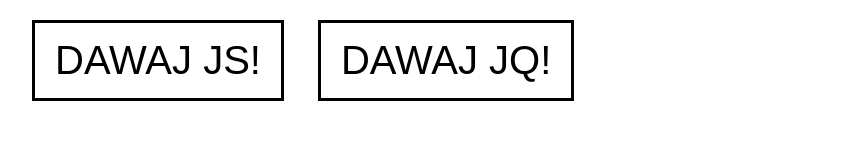
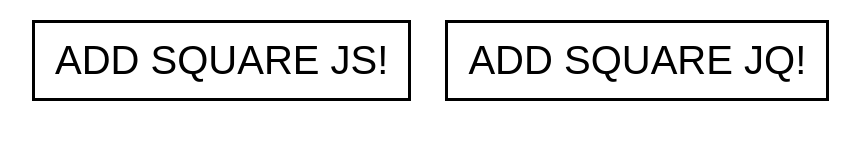
Before and after one commit to annbag/task-add-square, a plain HTML site: page index.html in a window 1280 px wide. Shown: the whole page, without its empty margins (18-878 px from the left). Drawn offline with Linux system fonts and the light colour scheme.

Commit message:
change text

```diff
--- a/index.html
+++ b/index.html
@@ -3,12 +3,12 @@
   <head>
     <meta charset="UTF-8">
     <meta name="viewport" content="width=device-width, initial-scale=1.0">
-    <title>Dodaj kwadrat - JavaScript</title>
+    <title>Add square - JavaScript</title>
     <link rel="stylesheet" type="text/css" href="style.css">
   </head>
   <body>
-    <button class="js">Dawaj JS!</button>
-    <button class="jq">Dawaj JQ!</button>
+    <button class="js">Add square JS!</button>
+    <button class="jq">Add square JQ!</button>
     <br>
     <script type="text/javascript" src="script.js"></script>
   </body>
```
